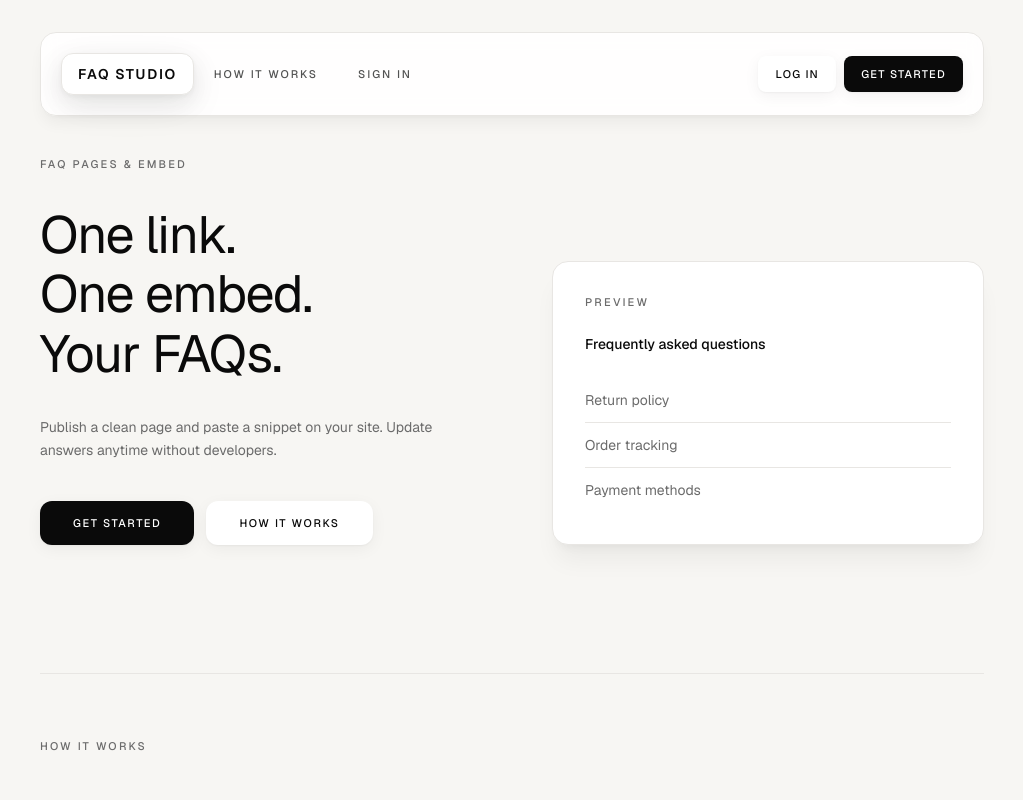
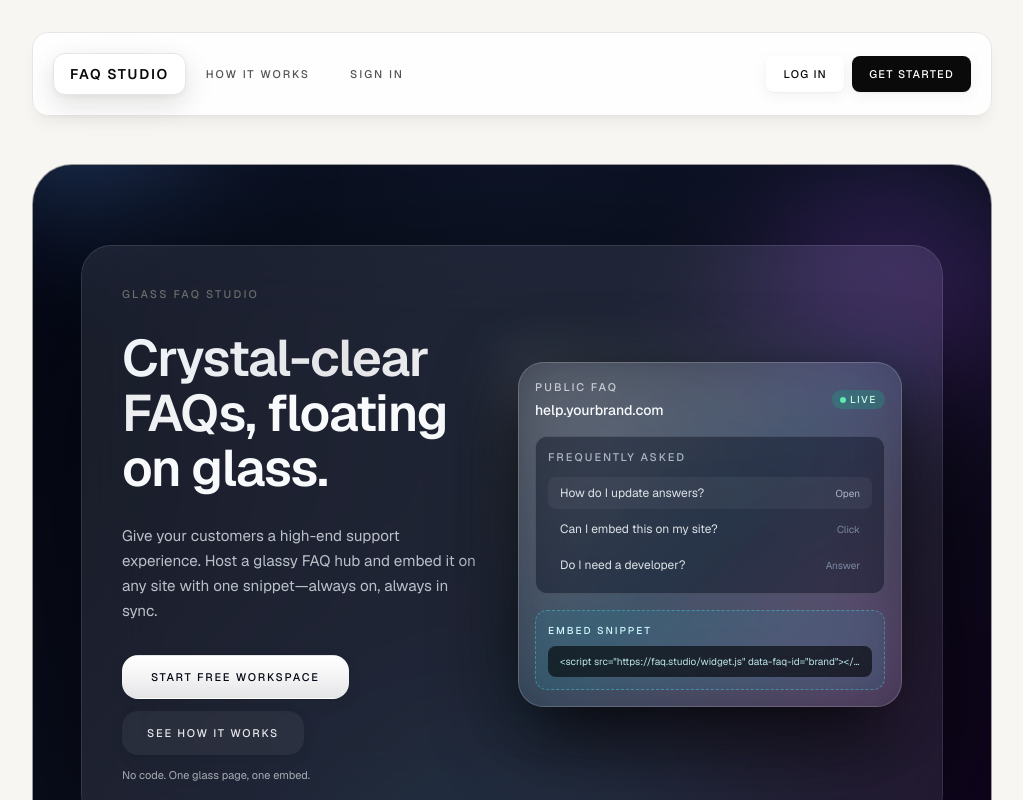
Before and after one commit to ArmanDavtyanQA/FAQS, a Next.js app: page / in a window 1280 px wide. Shown: the top 800 px of the page, without its empty margins (128-1151 px from the left). Built offline with nearby package versions, Linux system fonts and the light colour scheme; no server answers.

Commit message:
Add framer-motion for animations and enhance Home page layout with glassmorphism effects

```diff
--- a/package.json
+++ b/package.json
@@ -10,6 +10,7 @@
   },
   "dependencies": {
     "@supabase/supabase-js": "^2.99.0",
+    "framer-motion": "^12.36.0",
     "next": "16.1.6",
     "react": "19.2.3",
     "react-dom": "19.2.3"
--- a/src/app/page.tsx
+++ b/src/app/page.tsx
@@ -1,48 +1,128 @@
+"use client";
+
 import Link from "next/link";
+import { motion } from "framer-motion";
 
 export default function Home() {
   return (
     <main className="flex flex-1 flex-col gap-24 lg:gap-32">
-      <section className="grid gap-16 lg:grid-cols-2 lg:items-end lg:gap-20">
-        <div className="space-y-8">
-          <p className="label-caps">FAQ pages & embed</p>
-          <h1 className="max-w-xl text-balance text-4xl font-normal leading-[1.15] tracking-tight text-[#0a0a0a] sm:text-5xl lg:text-[3.25rem]">
-            One link.
-            <br />
-            One embed.
-            <br />
-            Your FAQs.
-          </h1>
-          <p className="max-w-md text-sm leading-relaxed text-[#6b6b6b]">
-            Publish a clean page and paste a snippet on your site. Update
-            answers anytime without developers.
+      {/* Apple Glass-style hero with glassmorphism and motion */}
+      <section className="relative mt-2 overflow-hidden rounded-[2.5rem] border border-[#d6d4ce]/70 bg-gradient-to-br from-[#050816] via-[#0b1020] to-[#120320] px-5 py-12 sm:px-8 sm:py-16 lg:px-12 lg:py-20">
+        {/* Blurred mesh gradient background */}
+        <div className="pointer-events-none absolute inset-0">
+          <div className="absolute -left-24 -top-32 h-72 w-72 rounded-full bg-[radial-gradient(circle_at_top,_#60a5fa_0%,_transparent_60%)] opacity-60 blur-3xl md:h-80 md:w-80" />
+          <div className="absolute -right-16 top-10 h-80 w-80 rounded-full bg-[radial-gradient(circle_at_top,_#a855f7_0%,_transparent_60%)] opacity-60 blur-3xl md:h-96 md:w-96" />
+          <div className="absolute bottom-[-6rem] left-1/2 h-80 w-[460px] -translate-x-1/2 rounded-[999px] bg-[radial-gradient(circle_at_bottom,_#22d3ee_0%,_transparent_65%)] opacity-60 blur-3xl md:w-[560px]" />
+          <div className="absolute inset-0 bg-[radial-gradient(circle_at_top,_rgba(15,23,42,0.85),transparent_55%),radial-gradient(circle_at_bottom,_rgba(15,23,42,0.9),transparent_55%)]" />
+        </div>
+
+        {/* Frosted glass content container */}
+        <motion.div
+          initial={{ opacity: 0, y: 32 }}
+          animate={{ opacity: 1, y: 0 }}
+          transition={{ duration: 0.7, ease: [0.22, 0.61, 0.36, 1] }}
+          className="relative z-10 mx-auto flex w-full max-w-5xl flex-col gap-10 rounded-[1.9rem] border border-white/10 bg-white/8 px-5 py-8 shadow-[0_40px_160px_rgba(0,0,0,0.75)] backdrop-blur-2xl sm:px-8 sm:py-10 lg:flex-row lg:items-center lg:px-10"
+        >
+          <div className="flex-1 space-y-7">
+            <p className="label-caps text-slate-200/80">Glass FAQ studio</p>
+            <motion.h1
+              initial={{ opacity: 0, y: 18 }}
+              animate={{ opacity: 1, y: 0 }}
+              transition={{ duration: 0.7, delay: 0.08, ease: [0.22, 0.61, 0.36, 1] }}
+              className="max-w-xl text-balance text-4xl font-semibold leading-[1.08] tracking-tight text-slate-50 sm:text-5xl lg:text-[3.2rem]"
+            >
+              <span className="bg-gradient-to-r from-slate-100 via-zinc-200 to-slate-50 bg-clip-text text-transparent">
+                Crystal-clear FAQs,
+              </span>{" "}
+              floating on glass.
+            </motion.h1>
+            <p className="max-w-md text-sm leading-relaxed text-slate-200/80 sm:text-[0.95rem]">
+              Give your customers a high-end support experience. Host a glassy FAQ hub and embed it
+              on any site with one snippet—always on, always in sync.
             </p>
-          <div className="flex flex-wrap gap-3 pt-2">
+            <div className="flex flex-wrap items-center gap-3 pt-1">
+              <motion.div
+                initial={{ opacity: 0, y: 16 }}
+                animate={{ opacity: 1, y: 0 }}
+                transition={{ duration: 0.6, delay: 0.14, ease: [0.22, 0.61, 0.36, 1] }}
+                className="flex flex-wrap gap-3"
+              >
                 <Link
                   href="/auth?redirectTo=/dashboard"
-              className="btn-shadow-smooth btn-solid-edge interactive-smooth inline-flex h-11 items-center justify-center rounded-xl bg-[#0a0a0a] px-8 text-[11px] font-medium uppercase tracking-[0.15em] text-white"
+                  className="btn-shadow-smooth btn-solid-edge interactive-smooth inline-flex h-11 items-center justify-center rounded-2xl bg-gradient-to-b from-white via-zinc-100 to-zinc-200 px-7 text-[11px] font-medium uppercase tracking-[0.16em] text-[#050816]"
                 >
-              Get started
+                  Start free workspace
                 </Link>
                 <a
                   href="#how-it-works"
-              className="btn-shadow-smooth btn-ghost-edge interactive-smooth inline-flex h-11 items-center justify-center rounded-xl bg-white px-8 text-[11px] font-medium uppercase tracking-[0.15em] text-[#0a0a0a]"
+                  className="btn-shadow-smooth btn-ghost-edge interactive-smooth inline-flex h-11 items-center justify-center rounded-2xl bg-white/5 px-6 text-[11px] font-medium uppercase tracking-[0.16em] text-slate-50/90"
                 >
-              How it works
+                  See how it works
                 </a>
+              </motion.div>
+              <p className="text-[11px] text-slate-200/70">
+                No code. One glass page, one embed.
+              </p>
             </div>
           </div>
-        <div className="rounded-2xl border border-[#e8e6e3] bg-white p-8 shadow-xl shadow-black/5">
-          <p className="label-caps mb-6">Preview</p>
-          <p className="text-sm font-medium text-[#0a0a0a]">
-            Frequently asked questions
+
+          {/* Floating preview card */}
+          <motion.div
+            initial={{ opacity: 0, y: 24, scale: 0.96 }}
+            animate={{ opacity: 1, y: 0, scale: 1 }}
+            transition={{ duration: 0.7, delay: 0.18, ease: [0.22, 0.61, 0.36, 1] }}
+            className="mt-2 flex-1 lg:mt-0"
+          >
+            <div className="relative mx-auto max-w-sm">
+              <div className="absolute -inset-4 rounded-[1.6rem] bg-gradient-to-br from-white/18 via-sky-400/10 to-fuchsia-400/15 opacity-70 blur-xl" />
+              <div className="relative rounded-[1.6rem] border border-white/18 bg-white/8 p-4 shadow-[0_24px_80px_rgba(0,0,0,0.9)] backdrop-blur-2xl">
+                <div className="flex items-center justify-between gap-3">
+                  <div>
+                    <p className="text-[11px] font-medium uppercase tracking-[0.18em] text-slate-200/80">
+                      Public FAQ
                     </p>
-          <ul className="mt-6 space-y-0 divide-y divide-[#e8e6e3] text-sm text-[#6b6b6b]">
-            <li className="py-3">Return policy</li>
-            <li className="py-3">Order tracking</li>
-            <li className="py-3">Payment methods</li>
+                    <p className="mt-1 text-sm font-medium text-slate-50">
+                      help.yourbrand.com
+                    </p>
+                  </div>
+                  <span className="inline-flex items-center gap-1 rounded-full bg-emerald-400/20 px-2 py-0.5 text-[10px] font-medium uppercase tracking-[0.16em] text-emerald-100">
+                    <span className="h-1.5 w-1.5 rounded-full bg-emerald-300" />
+                    Live
+                  </span>
+                </div>
+
+                <div className="mt-4 rounded-xl border border-white/14 bg-slate-950/40 p-3">
+                  <p className="text-[11px] font-medium uppercase tracking-[0.18em] text-slate-300/80">
+                    Frequently asked
+                  </p>
+                  <ul className="mt-3 space-y-1 text-xs text-slate-100/90">
+                    <li className="flex items-center justify-between rounded-lg bg-white/5 px-3 py-2">
+                      <span>How do I update answers?</span>
+                      <span className="text-[10px] text-slate-300/80">Open</span>
+                    </li>
+                    <li className="flex items-center justify-between rounded-lg bg-white/0 px-3 py-2 hover:bg-white/4">
+                      <span>Can I embed this on my site?</span>
+                      <span className="text-[10px] text-slate-400/80">Click</span>
+                    </li>
+                    <li className="flex items-center justify-between rounded-lg bg-white/0 px-3 py-2 hover:bg-white/4">
+                      <span>Do I need a developer?</span>
+                      <span className="text-[10px] text-slate-400/80">Answer</span>
+                    </li>
                   </ul>
                 </div>
+
+                <div className="mt-4 rounded-xl border border-dashed border-cyan-300/35 bg-cyan-400/8 p-3">
+                  <p className="text-[10px] font-medium uppercase tracking-[0.2em] text-cyan-100">
+                    Embed snippet
+                  </p>
+                  <p className="mt-2 truncate rounded-lg bg-black/60 px-3 py-2 text-[10px] text-cyan-100/90">
+                    {`<script src=\"https://faq.studio/widget.js\" data-faq-id=\"brand\"></script>`}
+                  </p>
+                </div>
+              </div>
+            </div>
+          </motion.div>
+        </motion.div>
       </section>
 
       <section id="how-it-works" className="scroll-mt-28 border-t border-[#e8e6e3] pt-16">
--- a/src/components/LayoutShell.tsx
+++ b/src/components/LayoutShell.tsx
@@ -19,7 +19,7 @@ export default function LayoutShell({
 
   return (
     <div className="min-h-screen bg-[#f7f6f3] text-[#0a0a0a]">
-      <div className="mx-auto flex min-h-screen max-w-5xl flex-col px-5 pb-20 pt-6 sm:px-8 lg:px-10 lg:pb-24 lg:pt-8">
+      <div className="mx-auto flex min-h-screen w-full max-w-8xl flex-col px-10 pb-20 pt-6 sm:px-6 lg:px-40 lg:pb-24 lg:pt-8">
         <Header />
         {children}
       </div>
```
Also changed, not shown: 1 other file (tests, documents, lock files or other folders). Lines whose indentation alone changed are shown as unchanged.
